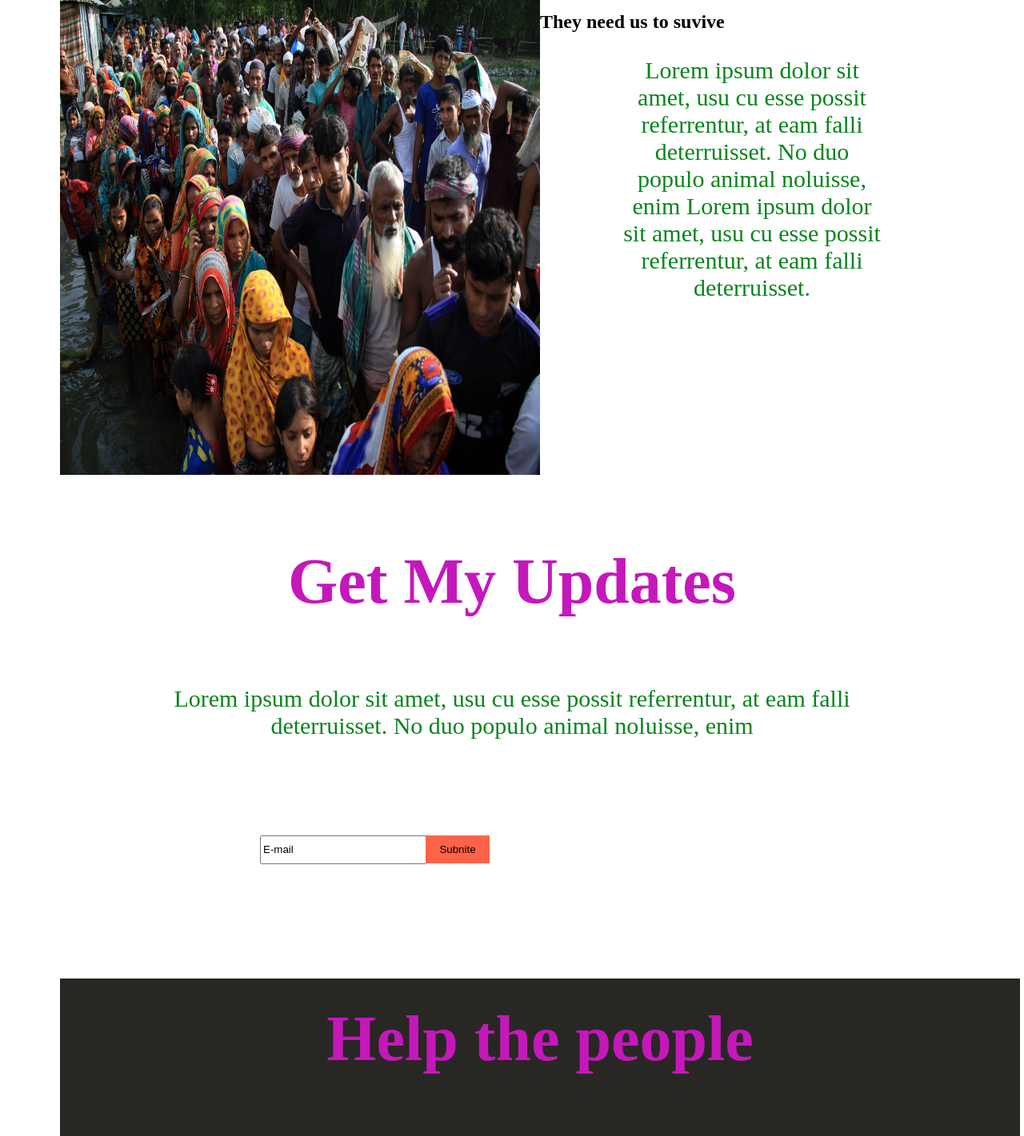
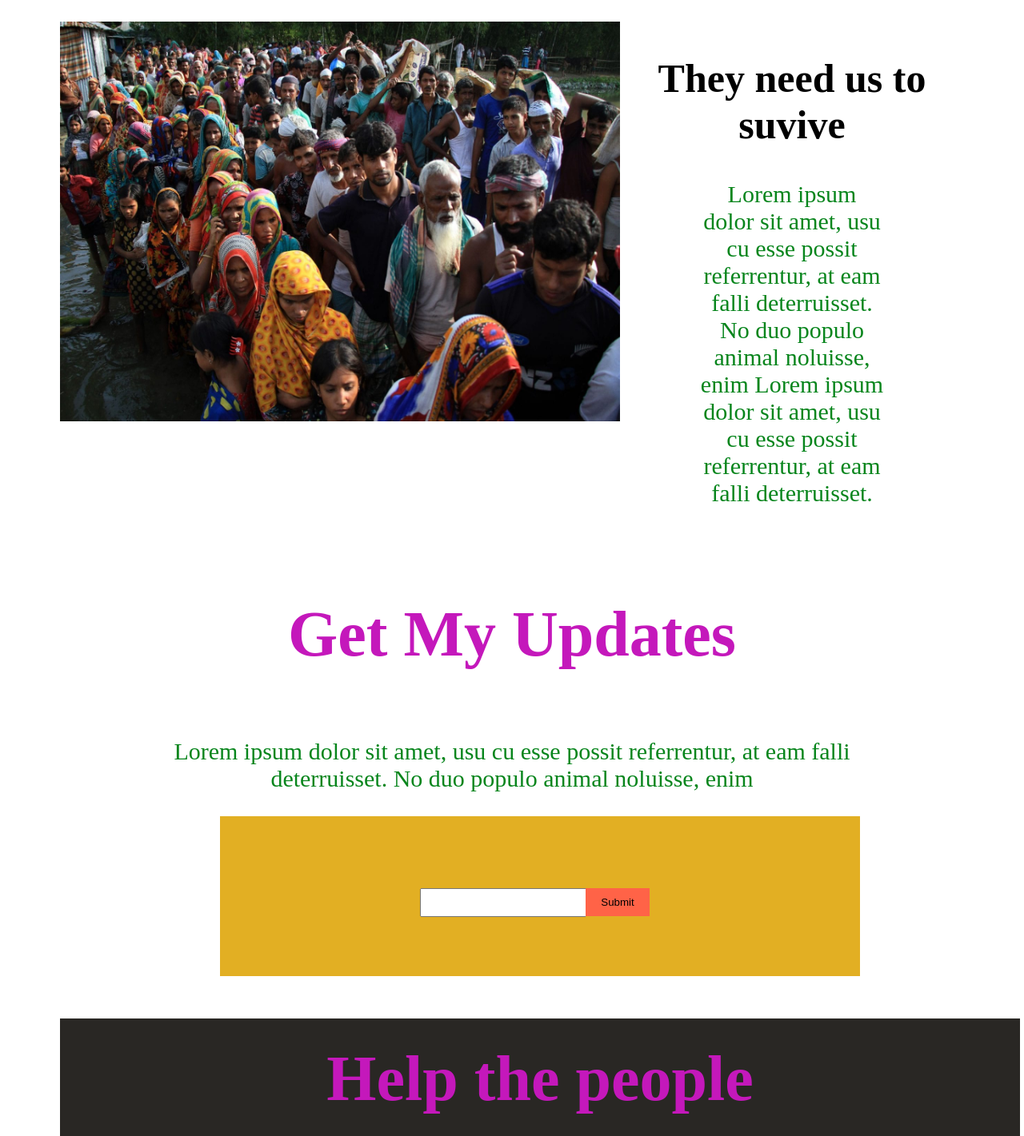
Before and after one commit to Alif202020/Assignment-1, a plain HTML site: page index.html in a window 1280 px wide. Shown: the part 3233-4654 px from the top of the page at 80% size. Drawn offline with Linux system fonts and the light colour scheme.

Commit message:
html added

```diff
--- a/index.html
+++ b/index.html
@@ -99,11 +99,11 @@
         <h1>Get My Updates</h1>
         <p>Lorem ipsum dolor sit amet, usu cu esse possit referrentur, at eam falli
             deterruisset. No duo populo animal noluisse, enim</p>
+            <div id="help">
+                <input id="email" type="email" >
+                <button id="button" type="submit">Submit</button>
+            </div>
 
-            <div id="updates">
-                <input class="email eb" type="E-mail" value="E-mail">
-                <button class="button eb">Subnite</button>
-            </div>
 </body>
 <footer>
     <h1>Help the people</h1>
--- a/style.css
+++ b/style.css
@@ -67,24 +67,27 @@ section{
 }
 /* real history */
 .history>div>.image {
-    height: 600px;
-    width: 600px;
+    height: 500px;
+    width: 700px;
 }
-.history>div>
+.history>div>h2{
+    font-size: 50px;
+    text-align: center;
+}
 
 /* updates */
-#updates{
+#help{
     background-color: #e2af23;
     height: 200px;
     width: 800px;
     margin: 0 200px;
 }
-.email{
+#email{
     height: 30px;
     width: 200px;
     margin: 90px 250px;
 }
-.button{
+#button{
     height: 35px;
     width: 80px;
     background-color: tomato;
```
